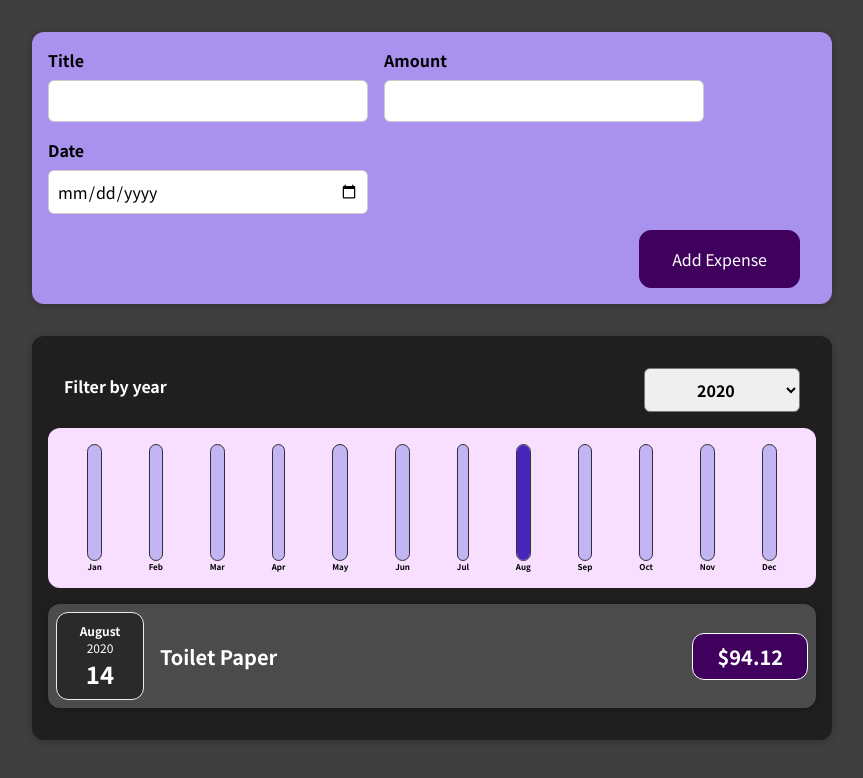
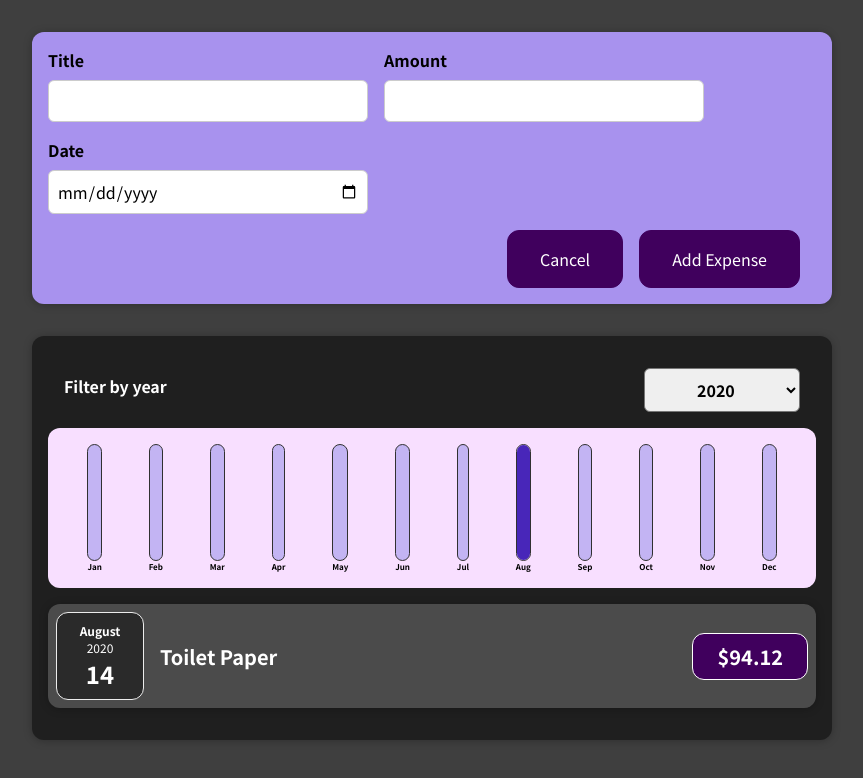
Before and after one commit to TeamAbella060420/expense-list, a React (Create React App) app: page / in a window 1280 px wide. Shown: the top 778 px of the page, without its empty margins (208-1071 px from the left). Built offline with nearby package versions, Linux system fonts and the light colour scheme.

Commit message:
Update ExpenseForm.js

```diff
--- a/src/components/NewExpense/ExpenseForm.js
+++ b/src/components/NewExpense/ExpenseForm.js
@@ -87,6 +87,7 @@ const ExpenseForm = (props) => {
         </div>
       </div>
       <div className='new-expense__actions'>
+        <button type="button" onClick={props.onCancel}>Cancel</button>
         <button type='submit'>Add Expense</button>
       </div>
     </form>
```
